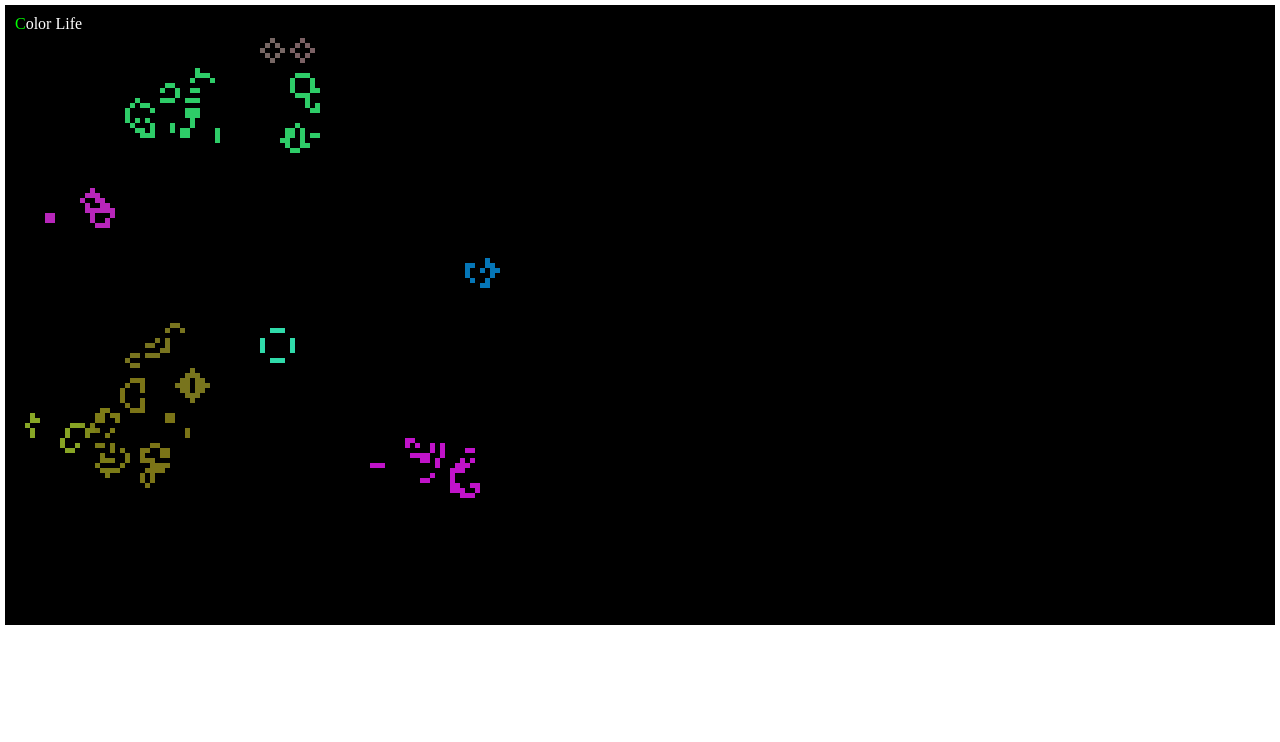
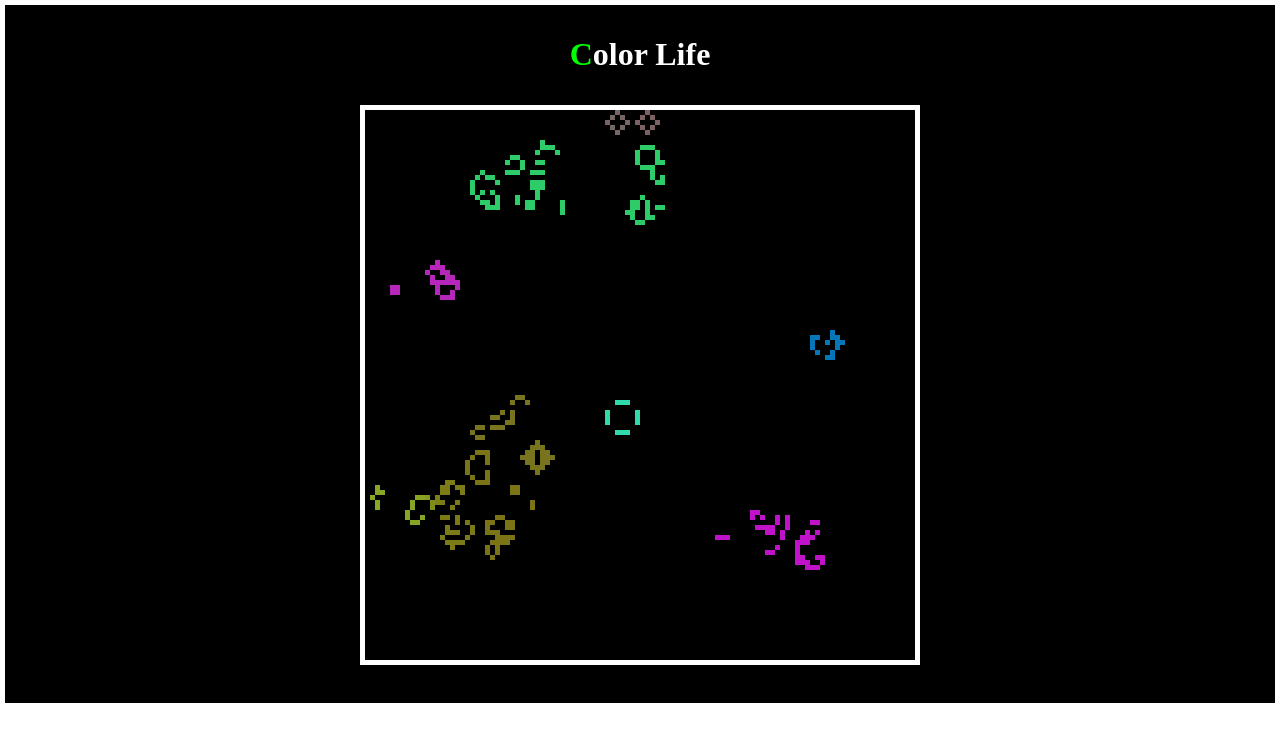
Before and after one commit to hosokawat/clife, a plain HTML site: page index.html in a window 1280 px wide. Drawn offline with Linux system fonts and the light colour scheme.

Commit message:
cssとか設定

```diff
--- a/index.html
+++ b/index.html
@@ -6,7 +6,7 @@
 	<title>Color Life</title>
 </head>
 <body>
-  <header>Color Life</header>
+  <header><h1>Color Life</h1></header>
   <section id="main">
   <canvas id="lifegame" width="550" height="550"></canvas>
   </section>
--- a/styles/main.css
+++ b/styles/main.css
@@ -10,12 +10,18 @@ padding : 10px;
 
 header{
   color:white;
+  text-align:center;
 }
 header:first-letter {
   color:lime;
-
 }
-
-canvas{
-	padding: 5px;
+#main{
+padding:10px;
 }
+canvas {
+  color:white;
+  margin: 0 auto ;
+  display:block;
+  background-color:white;
+  padding:5px;
+}
```
Lines whose indentation alone changed are shown as unchanged.
